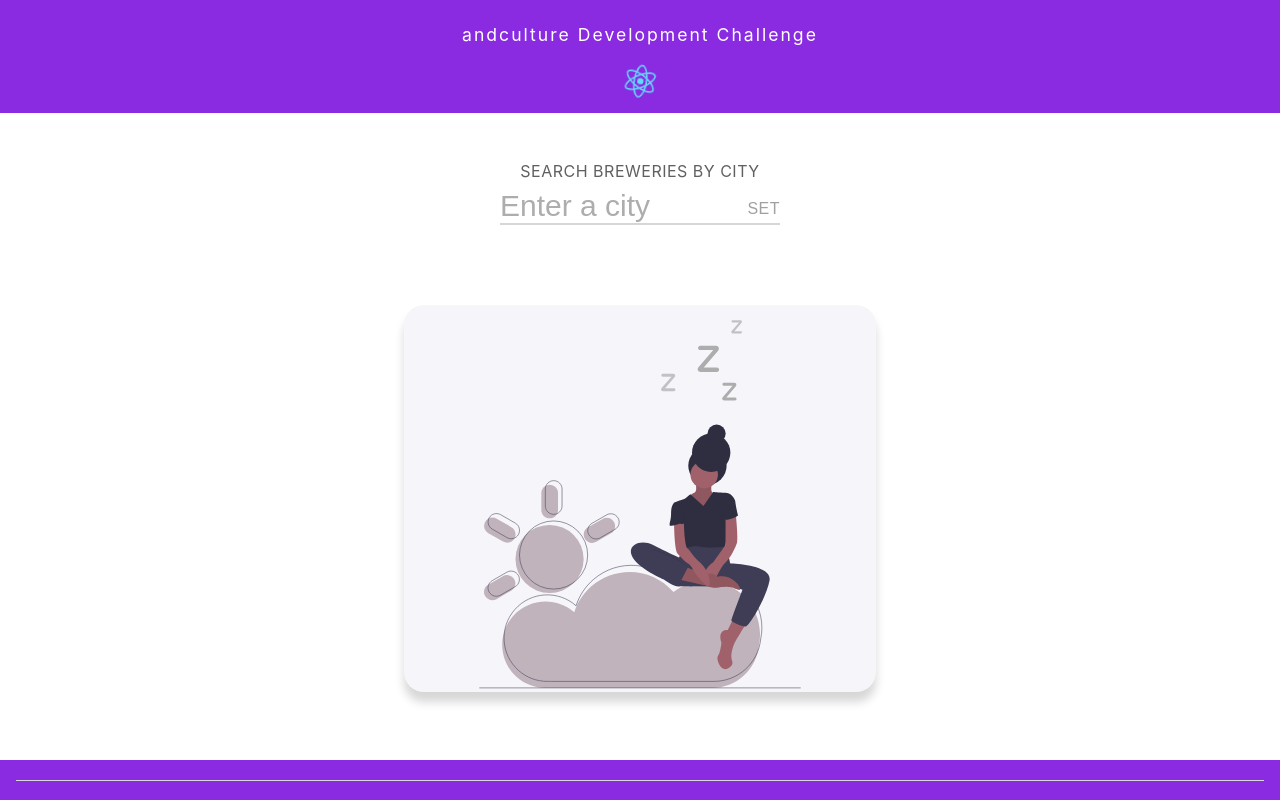
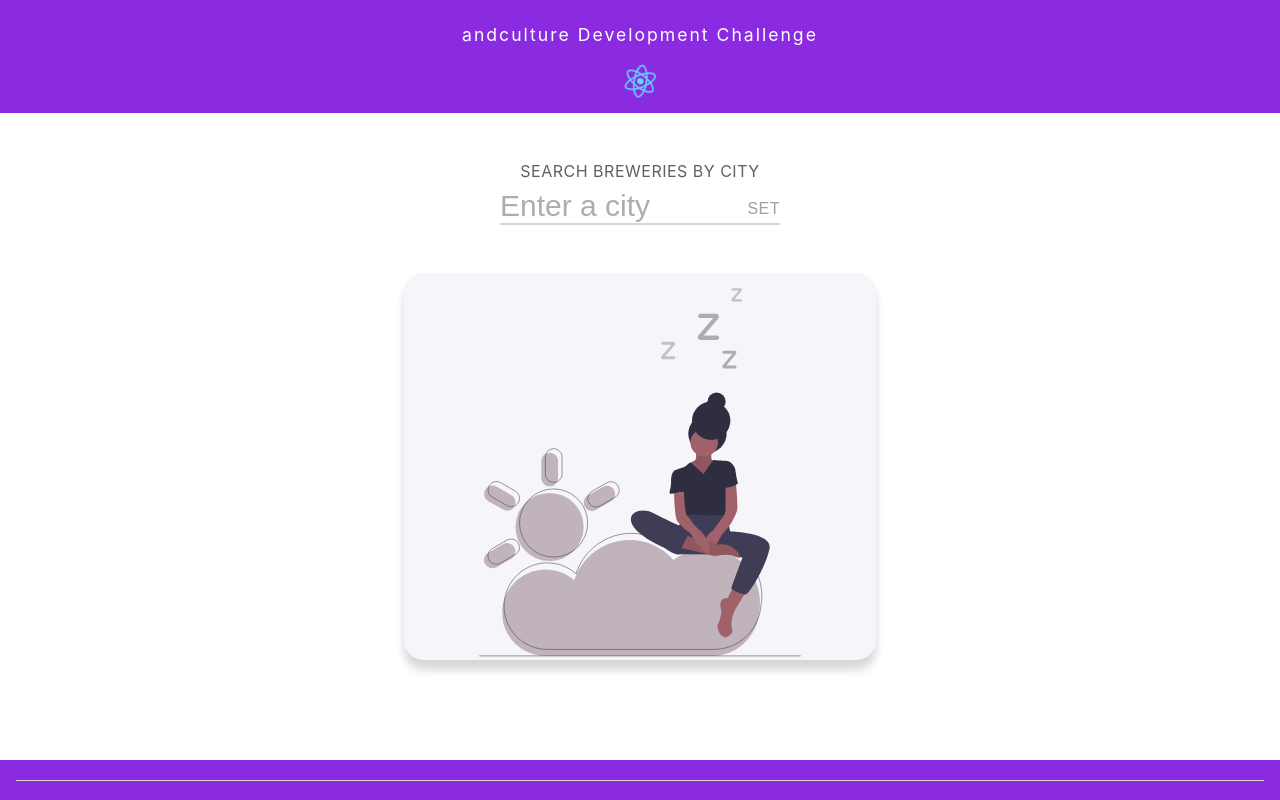
Before and after one commit to devicenul1/acdc, a React (Create React App) app: page / in a window 1280 px wide. Built offline with nearby package versions, Linux system fonts and the light colour scheme.

Commit message:
brewery stuff

```diff
--- a/src/components/BreweryList/BreweryList.module.scss
+++ b/src/components/BreweryList/BreweryList.module.scss
@@ -1,3 +1,13 @@
 .BreweryListWrapper {
     width: 100%;
 }
+
+.Table {
+    padding: 2rem;
+    width: 100%;
+}
+
+.Table caption {
+    font-size: 1.875rem;
+    line-height: 4rem;
+}
--- a/src/components/BreweryList/BreweryList.tsx
+++ b/src/components/BreweryList/BreweryList.tsx
@@ -3,6 +3,7 @@ import React from 'react'
 import classes from './BreweryList.module.scss';
 
 const BreweryList = (props: { breweries: Array<any>; city: string; }) => {
+
     return(
         <div className={ classes.BreweryListWrapper }>
             <table className={ classes.Table } summary={`List of breweries in ${ props.city } `}>
--- a/src/containers/App/App.tsx
+++ b/src/containers/App/App.tsx
@@ -51,7 +51,7 @@ class App extends Component {
         if(data) {
           console.log(data);
           this.setState({
-            breweries: [ data ],
+            breweries: data,
             loading: false
           });
         } else {
--- a/src/elements/Card/Card.module.scss
+++ b/src/elements/Card/Card.module.scss
@@ -10,7 +10,12 @@
     margin: 2rem auto;
     border-radius: 20px;
     box-shadow: 0px 10px 10px 0px rgba(0,0,0,0.16);
+
+    &:first-of-type {
+        margin-top: 0;
+    }
 }
+
 @media only screen and (min-width:600px) {
     .Card {
         max-width: 472px;
--- a/src/elements/Card/Card.tsx
+++ b/src/elements/Card/Card.tsx
@@ -4,8 +4,10 @@ import classes from './Card.module.scss';
 
 const card = (props: { children: boolean | React.ReactChild | React.ReactFragment | React.ReactPortal | null | undefined; }) => {
     return(
-        <div className={ classes.Card }>
-            { props.children }
+        <div className={ classes.CardWrapper }>
+            <div className={ classes.Card }>
+                { props.children }
+            </div>
         </div>
     );
 }
```
